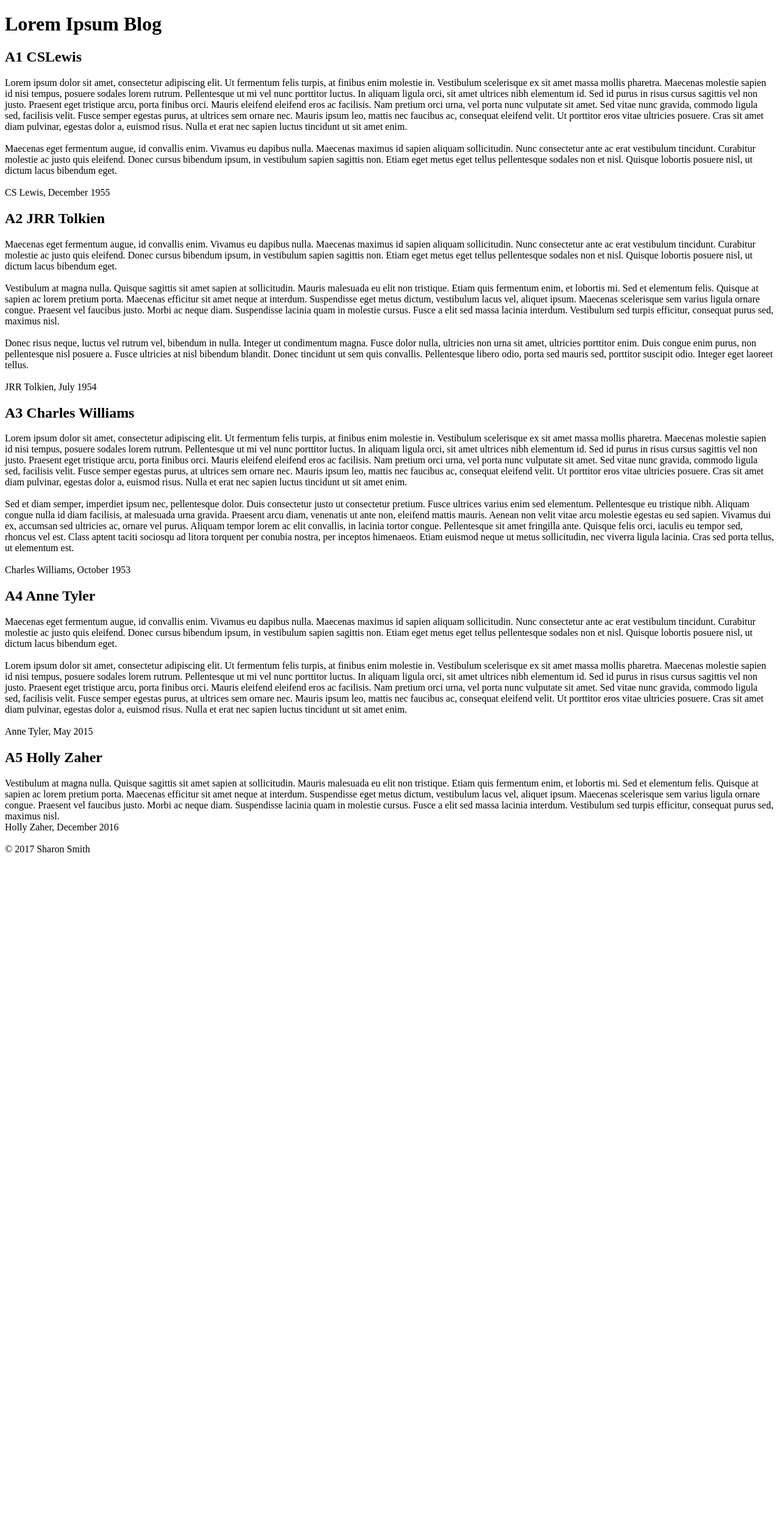
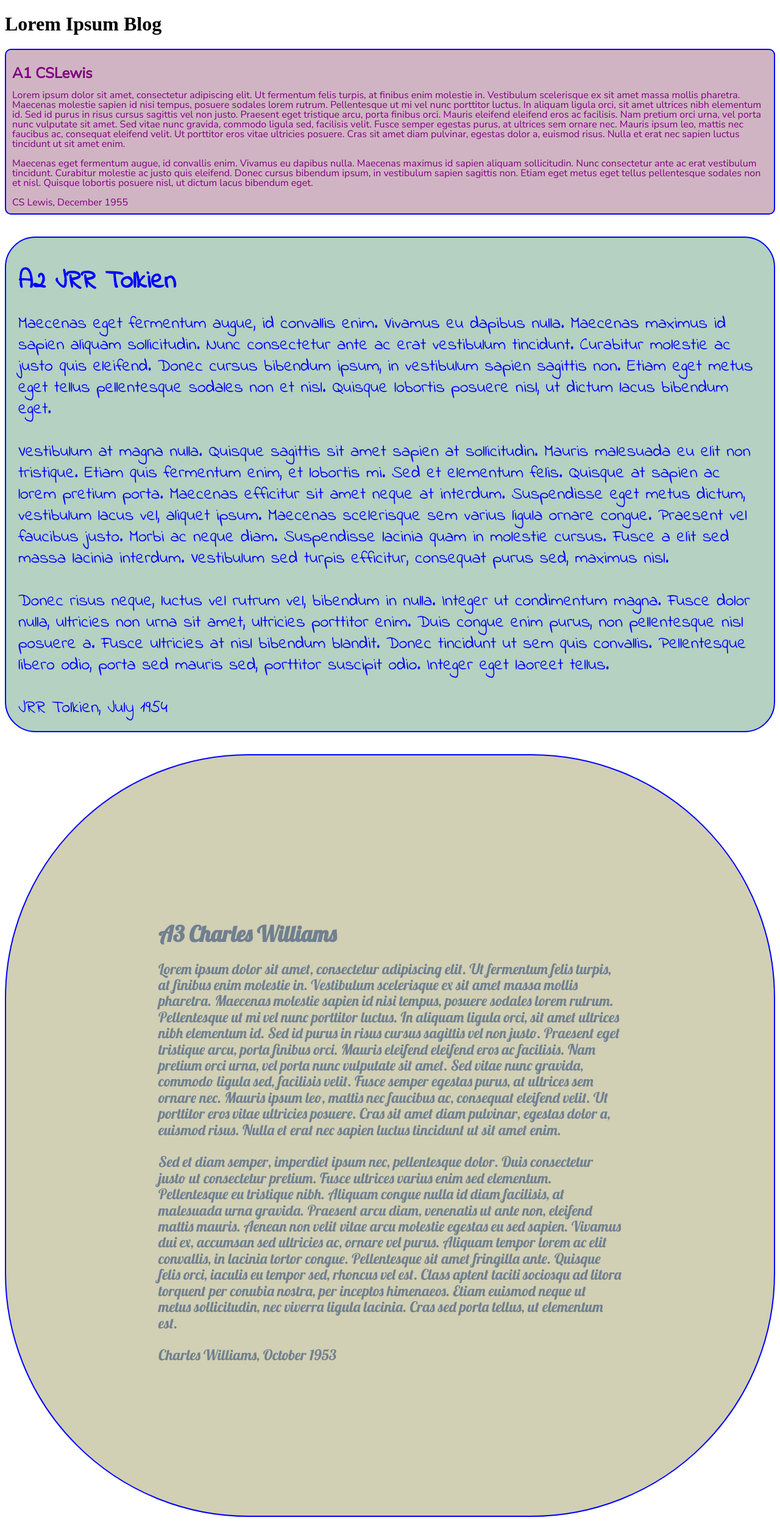
Before and after one commit to SMITHsharon/blog, a plain HTML site: page index.html in a window 1280 px wide. Shown: the top 2521 px of the page at 61% size. Before the commit the page ends 1410 px from the top, so only its background shows below. Drawn offline with nearby package versions, Linux system fonts and the light colour scheme.

Commit message:
all the styling

```diff
--- /dev/null
+++ b/articles.css
@@ -0,0 +1,54 @@
+#a1 {
+	background: #D1B4C4;
+	font-family: 'Nunito Sans', sans-serif;
+	font-size: 1em;
+	color: purple;
+	line-height: 1em;
+	padding: 10px;
+	border: 2px solid blue;
+	border-radius: 10px;
+}
+
+#a2 {
+	background: #B4D1C1;
+	font-family: 'Indie Flower', cursive;
+	font-size: 1.75em;
+	color: blue;
+	line-height: 1.25em;
+	padding: 20px;
+	border: 2px solid blue;
+	border-radius: 50px;
+}
+
+#a3 {
+	background: #D1CFB4;
+	font-family: 'Lobster', cursive;
+	font-size: 1.5em;
+	color: slategray;
+	line-height: 1.1em;
+	padding: 250px;
+	border: 2px solid blue;
+	border-radius: 400px;
+}
+
+#a4 {
+	background: #B4B6D1;
+	font-family: 'Playfair Display', serif;
+	font-size: 1.25em;
+	color: teal;
+	line-height: 1.5em;
+	padding: 40px;
+	border: 2px solid blue;
+	border-radius: 100px;
+}
+
+#a5 {
+	background: #B4C6D1;
+	font-family: 'Pacifico', cursive;
+	font-size: 0.9em;
+	color: red;
+	line-height: 1.75em;
+	padding: 50px;
+	border: 2px solid blue;
+	border-radius: 250px;
+}
--- a/index.html
+++ b/index.html
@@ -4,13 +4,16 @@
     <meta charset="utf-8">
     <title>Exercise 1 Personal Blog Exercise</title>
     <link href="https://fonts.googleapis.com/css?family=Nunito+Sans" rel="stylesheet">
-    <!-- font-family: 'Nunito Sans', sans-serif; -->
-    <!-- <link rel="stylesheet" type="text/css" href="main.css"> -->
+    <link href="https://fonts.googleapis.com/css?family=Indie+Flower" rel="stylesheet">
+    <link href="https://fonts.googleapis.com/css?family=Lobster" rel="stylesheet">
+    <link href="https://fonts.googleapis.com/css?family=Playfair+Display" rel="stylesheet">
+    <link href="https://fonts.googleapis.com/css?family=Pacifico" rel="stylesheet">
+    <link rel="stylesheet" type="text/css" href="articles.css">
   </head>
   <body>
    <h1>Lorem Ipsum Blog</h1>
 
-    <article>
+    <article id="a1">
       <h2>A1 CSLewis</h2>
       <section>
         Lorem ipsum dolor sit amet, consectetur adipiscing elit. Ut fermentum felis turpis, at finibus enim molestie in. Vestibulum scelerisque ex sit amet massa mollis pharetra. Maecenas molestie sapien id nisi tempus, posuere sodales lorem rutrum. Pellentesque ut mi vel nunc porttitor luctus. In aliquam ligula orci, sit amet ultrices nibh elementum id. Sed id purus in risus cursus sagittis vel non justo. Praesent eget tristique arcu, porta finibus orci. Mauris eleifend eleifend eros ac facilisis. Nam pretium orci urna, vel porta nunc vulputate sit amet. Sed vitae nunc gravida, commodo ligula sed, facilisis velit. Fusce semper egestas purus, at ultrices sem ornare nec. Mauris ipsum leo, mattis nec faucibus ac, consequat eleifend velit. Ut porttitor eros vitae ultricies posuere. Cras sit amet diam pulvinar, egestas dolor a, euismod risus. Nulla et erat nec sapien luctus tincidunt ut sit amet enim.
@@ -23,7 +26,8 @@
       <footer>CS Lewis, December 1955</footer>
     </article>
 
-    <article>
+    <br><br>
+    <article id="a2">
       <h2>A2 JRR Tolkien</h2>
       <section>
         Maecenas eget fermentum augue, id convallis enim. Vivamus eu dapibus nulla. Maecenas maximus id sapien aliquam sollicitudin. Nunc consectetur ante ac erat vestibulum tincidunt. Curabitur molestie ac justo quis eleifend. Donec cursus bibendum ipsum, in vestibulum sapien sagittis non. Etiam eget metus eget tellus pellentesque sodales non et nisl. Quisque lobortis posuere nisl, ut dictum lacus bibendum eget.
@@ -40,7 +44,8 @@
       <footer>JRR Tolkien, July 1954</footer>
     </article>
 
-    <article>
+    <br><br>
+    <article id="a3">
       <h2>A3 Charles Williams</h2>
       <section>
         Lorem ipsum dolor sit amet, consectetur adipiscing elit. Ut fermentum felis turpis, at finibus enim molestie in. Vestibulum scelerisque ex sit amet massa mollis pharetra. Maecenas molestie sapien id nisi tempus, posuere sodales lorem rutrum. Pellentesque ut mi vel nunc porttitor luctus. In aliquam ligula orci, sit amet ultrices nibh elementum id. Sed id purus in risus cursus sagittis vel non justo. Praesent eget tristique arcu, porta finibus orci. Mauris eleifend eleifend eros ac facilisis. Nam pretium orci urna, vel porta nunc vulputate sit amet. Sed vitae nunc gravida, commodo ligula sed, facilisis velit. Fusce semper egestas purus, at ultrices sem ornare nec. Mauris ipsum leo, mattis nec faucibus ac, consequat eleifend velit. Ut porttitor eros vitae ultricies posuere. Cras sit amet diam pulvinar, egestas dolor a, euismod risus. Nulla et erat nec sapien luctus tincidunt ut sit amet enim.
@@ -53,7 +58,8 @@
       <footer>Charles Williams, October 1953</footer>
     </article>
 
-    <article>
+    <br><br>
+    <article id="a4">
       <h2>A4 Anne Tyler</h2>
       <section>
         Maecenas eget fermentum augue, id convallis enim. Vivamus eu dapibus nulla. Maecenas maximus id sapien aliquam sollicitudin. Nunc consectetur ante ac erat vestibulum tincidunt. Curabitur molestie ac justo quis eleifend. Donec cursus bibendum ipsum, in vestibulum sapien sagittis non. Etiam eget metus eget tellus pellentesque sodales non et nisl. Quisque lobortis posuere nisl, ut dictum lacus bibendum eget.
@@ -66,7 +72,8 @@
       <footer>Anne Tyler, May 2015</footer>
     </article>
 
-    <article>
+    <br><br>
+    <article id="a5">
       <h2>A5 Holly Zaher</h2>
       <section>
         Vestibulum at magna nulla. Quisque sagittis sit amet sapien at sollicitudin. Mauris malesuada eu elit non tristique. Etiam quis fermentum enim, et lobortis mi. Sed et elementum felis. Quisque at sapien ac lorem pretium porta. Maecenas efficitur sit amet neque at interdum. Suspendisse eget metus dictum, vestibulum lacus vel, aliquet ipsum. Maecenas scelerisque sem varius ligula ornare congue. Praesent vel faucibus justo. Morbi ac neque diam. Suspendisse lacinia quam in molestie cursus. Fusce a elit sed massa lacinia interdum. Vestibulum sed turpis efficitur, consequat purus sed, maximus nisl.
```
